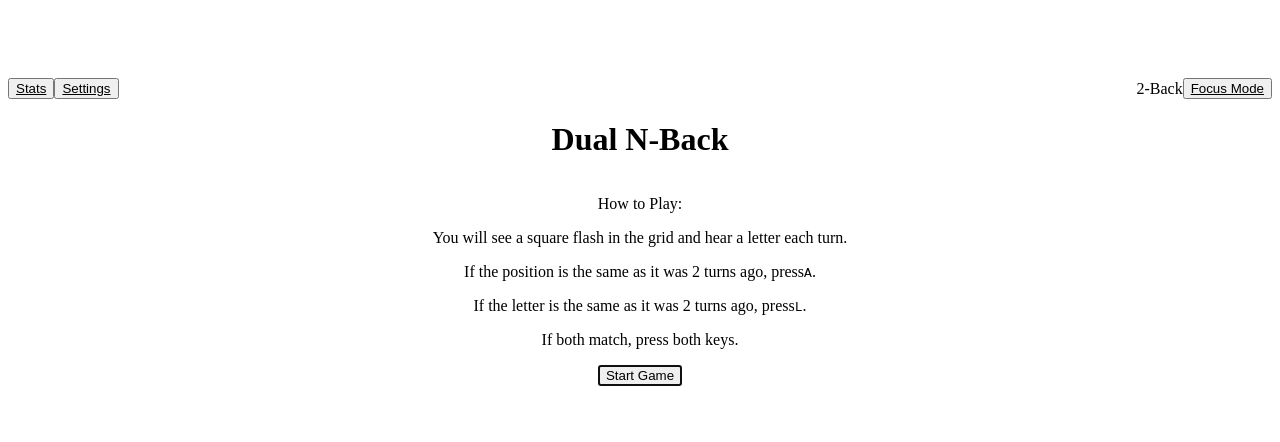
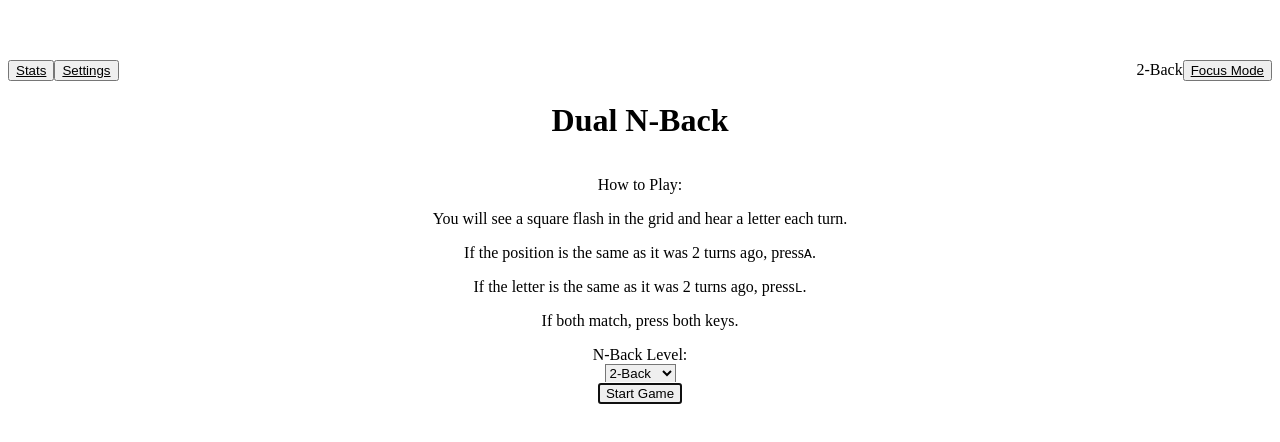
Before and after one commit to Andersgoliversen/dual-n-back, a React (Vite) app: page / in a window 1280 px wide. Shown: the part 176-618 px from the top of the page. Built offline with nearby package versions, Linux system fonts and the light colour scheme.

Commit message:
Add N-back level selector on intro screen

```diff
--- a/src/App.jsx
+++ b/src/App.jsx
@@ -393,6 +393,26 @@ export default function App() {
             </p>
             <p>If both match, press both keys.</p>
           </div>
+          <label
+            htmlFor="n-select"
+            className="mb-4 flex flex-col items-center text-sm text-gray-800"
+          >
+            <span className="mb-1">N-Back Level:</span>
+            <select
+              id="n-select"
+              value={settings.n}
+              onChange={(e) =>
+                setSettings((s) => ({ ...s, n: Number(e.target.value) }))
+              }
+              className="border border-gray-300 rounded px-2 py-1 text-gray-800"
+            >
+              {Array.from({ length: 10 }, (_, i) => (
+                <option key={i + 1} value={i + 1}>
+                  {i + 1}-Back
+                </option>
+              ))}
+            </select>
+          </label>
           <button
             ref={startButtonRef}
             autoFocus
```
